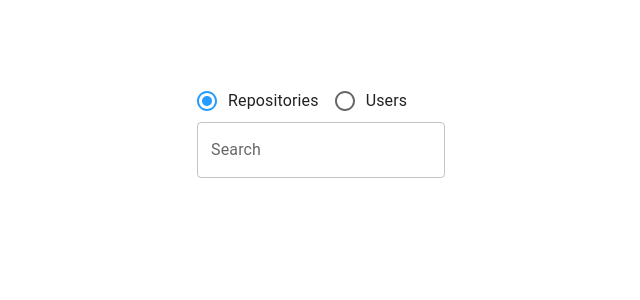
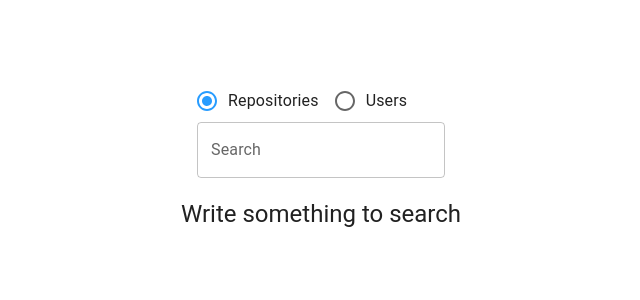
Before and after one commit to Mohammad-Azim/first-git-search, a Next.js app: page / in a window 1280 px wide. Shown: the top 300 px of the page, without its empty margins (319-959 px from the left). Built offline with nearby package versions, Linux system fonts and the light colour scheme; no server answers.

Commit message:
use mobX

```diff
--- a/src/app/page.tsx
+++ b/src/app/page.tsx
@@ -1,4 +1,5 @@
 import Search from "@/components/search/Search";
+import SearchResult from "@/components/search/SearchResultComponent";
 import { Grid } from "@mui/material";
 
 const label = { inputProps: { "aria-label": "Switch demo" } };
@@ -12,9 +13,8 @@ export default function Home() {
     alignItems="center"
     sx={{ minHeight: '100vh', marginTop: 10 }}
   >
-  <Grid item xs={3}>
     <Search/>
-  </Grid>
+    <SearchResult/>
   </Grid>
  );
 }
--- /dev/null
+++ b/src/components/ItemsSkeletonComponent.jsx
@@ -0,0 +1,24 @@
+import React from 'react';
+import Skeleton from '@mui/material/Skeleton';
+import Box from '@mui/material/Box';
+import Grid from '@mui/material/Grid';
+
+const ItemsSkeletonComponent = () => {
+  return (
+    <Box display="flex" flexWrap="wrap" justifyContent="center">
+      <Grid container spacing={2} justifyContent="center">
+        {Array.from(new Array(10)).map((_, index) => (
+          <Grid item xs={12} sm={6} md={4} lg={3} key={index}>
+            <Box sx={{ margin: 2, width: 345, maxWidth: '100%' }}>
+              <Skeleton variant="rectangular" width="100%" height={200} animation="wave" />
+              <Skeleton variant="text" animation="wave" sx={{ mt: 1 }} />
+              <Skeleton variant="text" width="60%" animation="wave" sx={{ mt: 1 }} />
+            </Box>
+          </Grid>
+        ))}
+      </Grid>
+    </Box>
+  );
+};
+
+export default ItemsSkeletonComponent;
--- a/src/components/repositories/RepoList.tsx
+++ b/src/components/repositories/RepoList.tsx
@@ -2,24 +2,10 @@ import React from 'react';
 import RepoCard from './RepoCard';
 import Box from '@mui/material/Box';
 
-interface RepoListProps {
-    repos: Array<{
-        id: number;
-        name: string;
-        description: string;
-        html_url: string;
-        language: string;
-        owner: {
-            login: string;
-            avatar_url: string;
-        };
-    }>;
-}
-
-const RepoList: React.FC<RepoListProps> = ({ repos }) => {
+const RepoList: React.FC<any> = ({ repos }) => {
     return (
         <Box display="flex" flexWrap="wrap" justifyContent="center">
-            {repos.map(repo => (
+            {repos.map((repo: any) => (
                 <RepoCard key={repo.id} repo={repo} />
             ))}
         </Box>
--- a/src/components/search/Search.tsx
+++ b/src/components/search/Search.tsx
@@ -1,80 +1,40 @@
-"use client"
+"use client";
 
-import { useEffect, useState } from 'react';
+import { useEffect, useCallback } from 'react';
+import { observer } from 'mobx-react-lite';
 import { Box } from '@mui/material';
+import debounce from 'lodash/debounce';
 import SearchBar from './SearchBar';
 import SearchType from './SearchType';
-import { API_ENDPOINTS, SearchingType } from '../../../env';
-import RepoList from '../repositories/RepoList';
-import UserList from '../users/UserList';
+import { searchStore } from '@/store/SearchStore';
 
-const Search = () => {
-  const [searchQuery, setSearchQuery] = useState('');
-  const [searchType, setSearchType] = useState<SearchingType>('repositories');
-  const [data, setData] = useState<any>(null);
-  const [isLoading, setIsLoading] = useState(false);
-  const [error, setError] = useState(null);
+const Search = observer(() => {
+
+    const debouncedSearch = useCallback(debounce(() => {
+        if (searchStore.query) {
+            searchStore.searchGitHub();
+        }
+    }, 350), [searchStore]);
 
     useEffect(() => {
-    const handler = setTimeout(() => {
-      if (searchQuery) {
-        fetchData();
-      }
-    }, 500);
-
-    const fetchUrl = `${API_ENDPOINTS[searchType]}?q=${encodeURIComponent(searchQuery)}&page=1&per_page=10`;
-
-    const fetchData = async () => {
-      setIsLoading(true);
-      try {
-        const response = await fetch(fetchUrl);
-        if (!response.ok) throw new Error('Network response was not ok');
-        const data: any = await response.json();
-        setData(data);
-        console.log(data);
-      } catch (error: any) {
-        setError(error.message);
-      } finally {
-        setIsLoading(false);
-      }
-    };
-    return () => {
-        clearTimeout(handler);
-    };
-  }, [searchQuery, searchType]);
+        debouncedSearch();
+        return () => debouncedSearch.cancel();
+    }, [searchStore.query, debouncedSearch]);
 
     function handleSearch(newQuery: string): void {
-    setSearchQuery(newQuery);
-  }
-
-  function handleSearchTypeChange(newSearchType: SearchingType): void {
-    setSearchType(newSearchType);
+        searchStore.setQuery(newQuery);
     }
 
     function clearSearch(): void {
-    setSearchQuery('');
+        searchStore.setQuery('');
     }
-
 
     return (
         <Box>
-      <SearchType searchType={searchType} handleSearchTypeChange={handleSearchTypeChange} />
-      <SearchBar query={searchQuery} handleSearch={handleSearch} clearSearch={clearSearch} />
-      {isLoading && <p>Loading...</p>}
-      {error && <p>Error: {error}</p>}
-      {data && (
-        <div>
-          {/* Display your data here. The data structure will depend on the searchType */}
-          {searchType === 'users' ? (
-            <UserList users={data.items}/>
-          ) : (
-            <RepoList repos={data.items}/>
-          )}
-        </div>
-      )}
-
+            <SearchType/>
+            <SearchBar query={searchStore.query} handleSearch={handleSearch} clearSearch={clearSearch} />
         </Box>
     );
-};
+});
 
 export default Search;
--- /dev/null
+++ b/src/components/search/SearchResultComponent.tsx
@@ -0,0 +1,72 @@
+"use client"
+
+import React, { useEffect } from 'react';
+import { observer } from 'mobx-react-lite';
+import InfiniteScroll from 'react-infinite-scroll-component';
+import Container from '@mui/material/Container';
+import List from '@mui/material/List';
+import Typography from '@mui/material/Typography';
+import Grid from '@mui/material/Grid';
+
+import UserList from '@/components/users/UserList';
+import RepoList from '@/components/repositories/RepoList';
+import ItemsSkeletonComponent from '../ItemsSkeletonComponent';
+import { SearchResultMapType, SearchTypeEnum, searchStore } from '@/store/SearchStore';
+import { toJS } from 'mobx';
+
+const SearchResult = observer(() => {
+  const items = getItems(searchStore.searchResultMap, searchStore.searchType);
+
+
+  function getItems(result: SearchResultMapType, type: SearchTypeEnum) {
+    return toJS(result[type])?.items;
+  }
+
+  const loadMoreItems = () => {
+    if (!searchStore.loading) {
+      searchStore.searchGitHub();
+    }
+  };
+
+  useEffect(() => {
+		searchStore.setSearchResultToDefault();
+		searchStore.resetPageNumber();
+	}, [searchStore, searchStore.query, searchStore.searchType]);
+
+  return (
+    <Container maxWidth="xl">
+      <InfiniteScroll
+        dataLength={items ? items.length : 0}
+        next={loadMoreItems}
+        hasMore={items && items.length < searchStore.itemsNumber}
+        loader={<ItemsSkeletonComponent/>}
+      >
+        {searchStore.loading && !items?.length && <ItemsSkeletonComponent/>}
+        {items?.length ? (
+          <List>
+            {searchStore.searchType === SearchTypeEnum.users ? (
+              <UserList users={items} />
+            ) : (
+              <RepoList repos={items} />
+            )}
+          </List>
+        ) : (
+          (searchStore.query.length > 0 && !searchStore.loading && items?.length < 1) ?
+          (
+          <Grid container justifyContent="center" style={{ marginTop: '20px' }}>
+            <Typography variant="h5">No Results Found</Typography>
+          </Grid>
+          ) :
+          (
+            searchStore.query.length === 0 &&
+          <Grid container justifyContent="center" style={{ marginTop: '20px' }}>
+            <Typography variant="h5">Write something to search</Typography>
+          </Grid>
+          )
+        )}
+      </InfiniteScroll>
+    </Container>
+  );
+});
+
+export default SearchResult;
--- a/src/components/users/UserList.tsx
+++ b/src/components/users/UserList.tsx
@@ -2,19 +2,10 @@ import React from 'react';
 import Box from '@mui/material/Box';
 import UserCard from './UserCard';
 
-interface UserListProps {
-    users: Array<{
-        id: number,
-        login: string;
-        avatar_url: string;
-        html_url: string;
-    }>;
-}
-
-const UserList: React.FC<UserListProps> = ({ users }) => {
+const UserList: React.FC<any> = ({ users }) => {
     return (
         <Box display="flex" flexWrap="wrap" justifyContent="center" alignItems="center">
-            {users.map(user => (
+            {users.map((user: any) => (
                 <UserCard key={user.id} user={user} />
             ))}
         </Box>
--- /dev/null
+++ b/src/store/SearchStore.ts
@@ -0,0 +1,137 @@
+import { GetResponseDataTypeFromEndpointMethod } from "@octokit/types";
+import { makeAutoObservable } from "mobx";
+import { Octokit } from "@octokit/rest";
+
+export enum SearchTypeEnum {
+	repositories = "repos",
+	users = "users",
+}
+
+export const octokit: Octokit = new Octokit({
+	auth: process.env.NEXT_PUBLIC_GITHUB_API_TOKEN,
+});
+
+export type SearchReposType = GetResponseDataTypeFromEndpointMethod<
+	typeof octokit.rest.search.repos
+>;
+
+export type SearchUsersType = GetResponseDataTypeFromEndpointMethod<
+	typeof octokit.rest.search.users
+>;
+
+export type SearchResultMapType = {
+	[SearchTypeEnum.repositories]: SearchReposType;
+	[SearchTypeEnum.users]: SearchUsersType;
+};
+
+export type ValidationMsgType = { isValid: boolean; errorMessage: string };
+
+export class SearchStore {
+	public loading: boolean = false;
+	public query: string = "";
+
+	public page: number = 1;
+	public itemsNumber: number = 0;
+	public validation: ValidationMsgType = { isValid: true, errorMessage: "" };
+
+	public searchType: SearchTypeEnum = SearchTypeEnum.repositories;
+	public searchResultMap: SearchResultMapType = {
+		[SearchTypeEnum.repositories]: {} as SearchReposType,
+		[SearchTypeEnum.users]: {} as SearchUsersType,
+	};
+
+	constructor() {
+		makeAutoObservable(this);
+	}
+
+	public reset() {
+		this.loading = false;
+		this.query = "";
+		this.page = 1;
+		this.itemsNumber = 0;
+		this.validation = { isValid: true, errorMessage: "" };
+	}
+
+	public setType(type: SearchTypeEnum) {
+		this.searchType = type;
+		this.reset();
+	}
+
+	public setQuery(query: string) {
+		this.query = query;
+	}
+
+	private formatQuery(query: string) {
+		return query.replace(" ", "+");
+	}
+
+	private toggleLoading() {
+		this.loading = !this.loading;
+	}
+
+	private setItemsNumber(num: number) {
+		this.itemsNumber = num;
+	}
+
+	public increasePageNumber() {
+		this.page += 1;
+	}
+	public resetPageNumber() {
+		this.page = 1;
+	}
+
+	private setUserSearchResult(data: SearchUsersType) {
+		this.searchResultMap[SearchTypeEnum.users]["items"] = [
+			...(this.searchResultMap[SearchTypeEnum.users]["items"]
+				? this.searchResultMap[SearchTypeEnum.users]["items"]
+				: []),
+			...data.items,
+		];
+	}
+
+	private setRepoSearchResult(data: SearchReposType) {
+		this.searchResultMap[SearchTypeEnum.repositories]["items"] = [
+			...(this.searchResultMap[SearchTypeEnum.repositories]["items"]
+				? this.searchResultMap[SearchTypeEnum.repositories]["items"]
+				: []),
+			...data.items,
+		];
+	}
+
+	public setSearchResultToDefault() {
+		this.searchResultMap = {
+			[SearchTypeEnum.repositories]: {} as SearchReposType,
+			[SearchTypeEnum.users]: {} as SearchUsersType,
+		};
+	}
+
+	public setError(error: string, valid: boolean = false) {
+		this.validation = { isValid: valid, errorMessage: error };
+	}
+
+	public async searchGitHub() {
+		try {
+            this.toggleLoading();
+			const res = await octokit.rest.search[this.searchType]({
+				q: this.formatQuery(this.query),
+				page: this.page,
+				per_page: 10,
+			});
+
+			if (this.searchType === SearchTypeEnum.repositories) {
+				this.setRepoSearchResult(res.data as SearchReposType);
+			} else if (this.searchType === SearchTypeEnum.users) {
+				this.setUserSearchResult(res.data as SearchUsersType);
+			}
+
+			this.increasePageNumber();
+			this.setItemsNumber(res.data.total_count);
+		} catch (error: any) {
+			this.setError(error.message);
+		} finally {
+			this.toggleLoading();
+		}
+	}
+}
+
+export const searchStore = new SearchStore();
```
Also changed, not shown: package.json (+8 -1 lines), src/components/search/SearchType.tsx (+10 -10 lines), 1 other file (tests, documents, lock files or other folders). Lines whose indentation alone changed are shown as unchanged.
